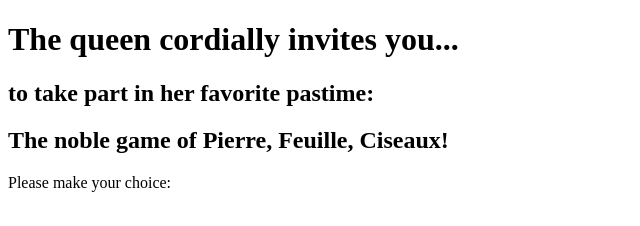
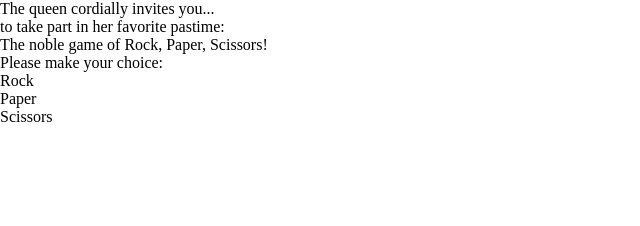
Before and after one commit to Ridepi/Rock-Paper-Scissors, a plain HTML site: page index.html in a window 1280 px wide. Shown: the whole page, without its empty margins (0-640 px from the left). Drawn offline with Linux system fonts and the light colour scheme.

Commit message:
Set up some more html, add universal selector css

```diff
--- a/index.html
+++ b/index.html
@@ -7,9 +7,17 @@
         <title>Rock Paper Scissors</title>
     </head>
     <body>
-        <h1>The queen cordially invites you...</h1>
-        <h2>to take part in her favorite pastime:</h2>
-        <h2>The noble game of Pierre, Feuille, Ciseaux!</h2>
+        <div class="header">The queen cordially invites you...</div>
+        <div class="subHeader">to take part in her favorite pastime:</div>
+        <div class="subHeader">The noble game of Rock, Paper, Scissors!</div>
         <p>Please make your choice:</p>
+        <ul>
+            <li>Rock</li>
+            <li>Paper</li>
+            <li>Scissors</li>
+        </ul>
+        <div class="computerChoice"></div>
+        <div class="playerScore"></div>
+        <div class="computerScore"></div>
     </body>
 </html>
--- a/styles.css
+++ b/styles.css
@@ -0,0 +1,5 @@
+* {
+    margin: 0;
+    padding: 0;
+    box-sizing: border-box;
+}
```
